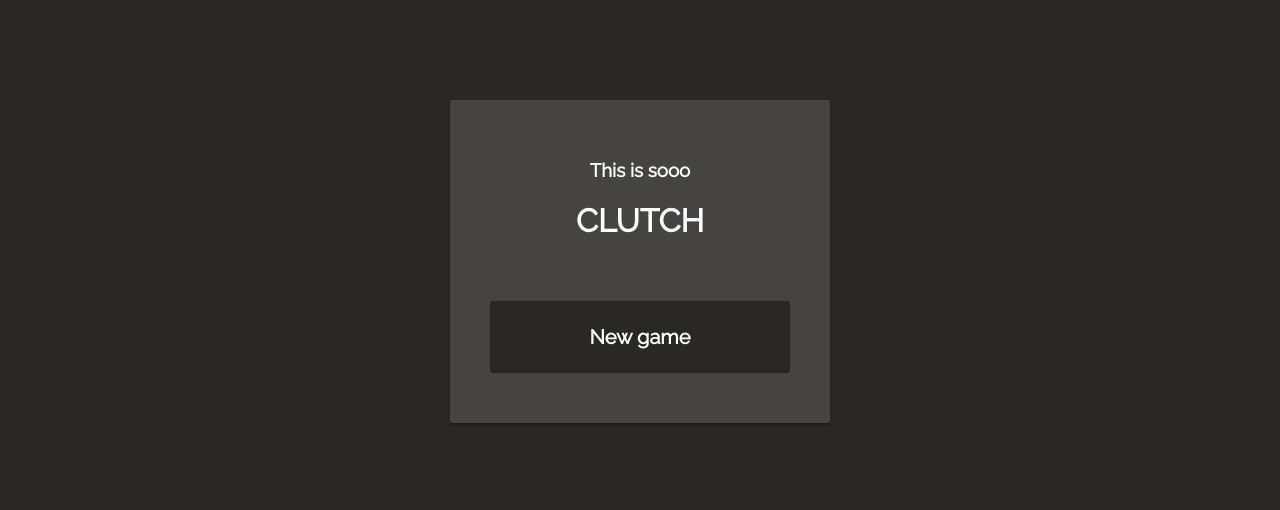
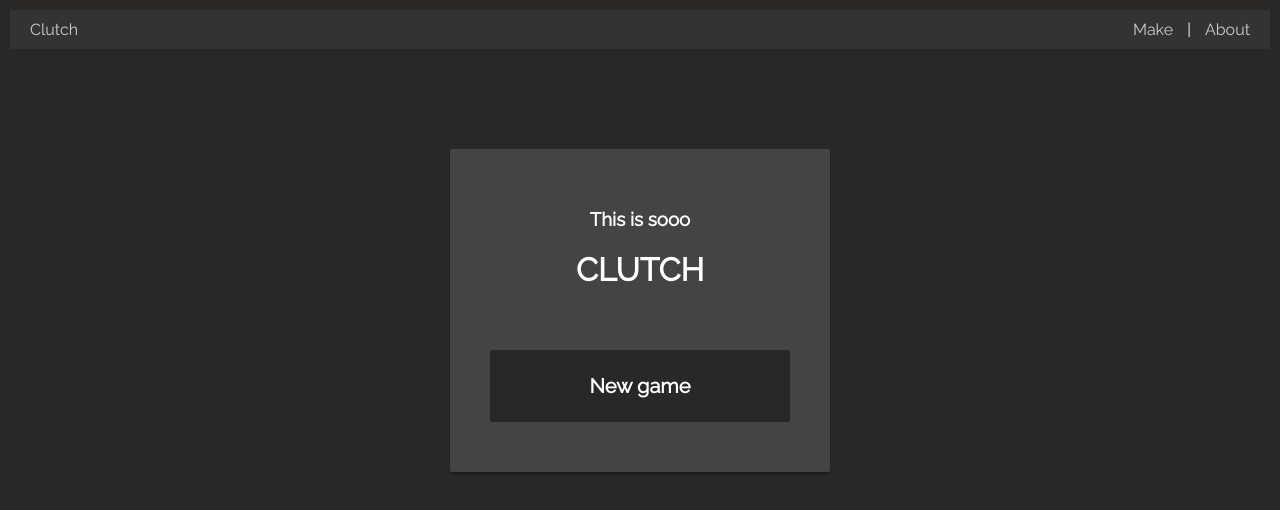
Before and after one commit to irpl/qrcode_hunt, a Vue app in the folder client/: page / in a window 1280 px wide. Shown: the top 510 px of the page. Built offline with nearby package versions, Linux system fonts and the light colour scheme; what vue-qrcode-reader would draw is missing.

Commit message:
added a header component, added some css

```diff
--- a/client/src/App.vue
+++ b/client/src/App.vue
@@ -1,13 +1,17 @@
 <template>
   <div id="app">
+    <Header />
     <router-view/>
   </div>
 </template>
 
 <script>
+import Header from './components/Header';
 export default {
   name: 'app',
-  components: {}
+  components: {
+    Header
+  }
 }
 </script>
 
@@ -16,6 +20,14 @@ body {
   margin: 10px;
   color: white;
   background-color: #2a2826;
+}
+hr {
+    display: block;
+    height: 1px;
+    border: 0;
+    border-top: 1px solid #F7F7F722;
+    margin: 1em 0;
+    padding: 0;
 }
 #app {
   /* font-family: 'Avenir', Helvetica, Arial, sans-serif; */
--- /dev/null
+++ b/client/src/components/Header.vue
@@ -0,0 +1,34 @@
+<template>
+  <header class="header">
+    <router-link to="/"><span>Clutch</span></router-link>
+    <div class="nav">
+      <router-link to="/make">Make</router-link> |
+      <!-- <span></span> -->
+      <router-link to="/about">About</router-link>
+    </div>
+  </header>
+</template>
+
+<script>
+export default {
+  name: "Header"
+}
+</script>
+
+<style scoped>
+  .header {
+    background: #333;
+    color: #fff;
+    /* text-align: center; */
+    padding: 10px;
+  }
+  .header a {
+    color: #ccc;
+    padding: 0 10px;
+    text-decoration: none;
+  }
+  .nav {
+    float: right;
+    /* color: #ccc; */
+  }
+</style>
```
